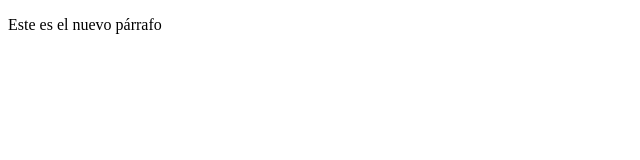
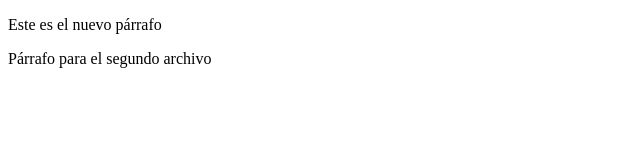
Before and after one commit to Rutnnia/practica55C25102022, a plain HTML site: page index.html in a window 1280 px wide. Shown: the whole page, without its empty margins (0-640 px from the left). Drawn offline with Linux system fonts and the light colour scheme.

Commit message:
El index fue modificado - Segundo commit

```diff
--- a/index.html
+++ b/index.html
@@ -9,5 +9,7 @@
 
 	<p>Este es el nuevo párrafo</p>
 
+	<p>Párrafo para el segundo archivo</p>
+
 </body>
 </html>
```
